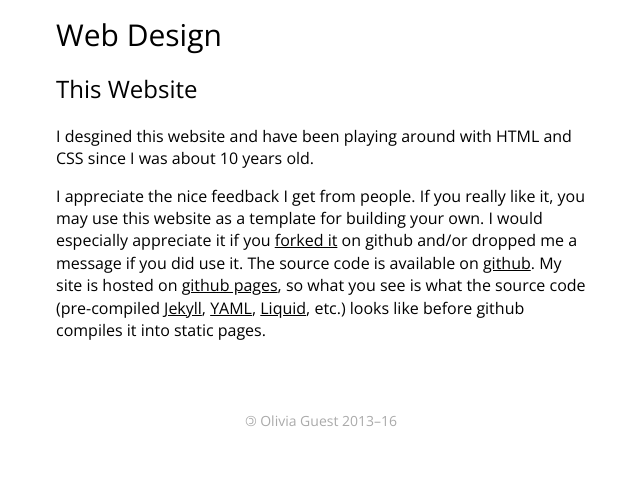
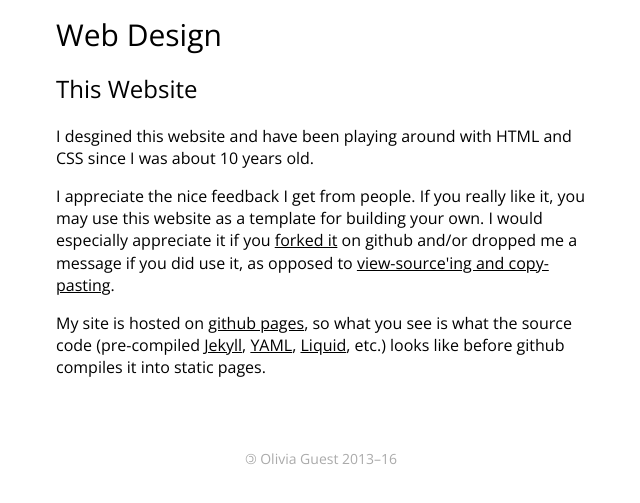
Before and after one commit to oliviaguest/oliviaguest.github.io, a Jekyll site: the page built from web-design.md, in a window 1280 px wide. Shown: the top 503 px of the page, without its empty margins (319-959 px from the left). Built offline with Jekyll 4.4.1, drawn with Linux system fonts in a browser that asks for light colours; nearby versions of some CDN libraries.

Commit message:
Update web-design.md

```diff
--- a/web-design.md
+++ b/web-design.md
@@ -9,5 +9,7 @@ published: true
 
 <p>I desgined this website and have been playing around with HTML and CSS since I was about 10 years old.</p>
 
-<p>I appreciate the nice feedback I get from people. If you really like it, you may use this website as a template for building your own. I would especially appreciate it if you <a href="//github.com/oliviaguest/oliviaguest.github.io#fork-destination-box">forked it</a> on github and/or dropped me a message if you did use it. The source code is available on <a href="//github.com/oliviaguest/oliviaguest.github.io">github</a>. My site is hosted on <a href="//pages.github.com/">github pages</a>, so what you see is what the source code (pre-compiled <a href="//jekyllrb.com/">Jekyll</a>, <a href="//yaml.org/">YAML</a>, <a href="//github.com/Shopify/liquid/wiki">Liquid</a>, etc.) looks like before github compiles it into static pages.
+<p>I appreciate the nice feedback I get from people. If you really like it, you may use this website as a template for building your own. I would especially appreciate it if you <a href="//github.com/oliviaguest/oliviaguest.github.io">forked it</a> on github and/or dropped me a message if you did use it, as opposed to <a href="https://twitter.com/o_guest/status/696758773235458048">view-source'ing and copy-pasting</a>.</p>
+
+<p>My site is hosted on <a href="//pages.github.com/">github pages</a>, so what you see is what the source code (pre-compiled <a href="//jekyllrb.com/">Jekyll</a>, <a href="//yaml.org/">YAML</a>, <a href="//github.com/Shopify/liquid/wiki">Liquid</a>, etc.) looks like before github compiles it into static pages.
 </p>
```
